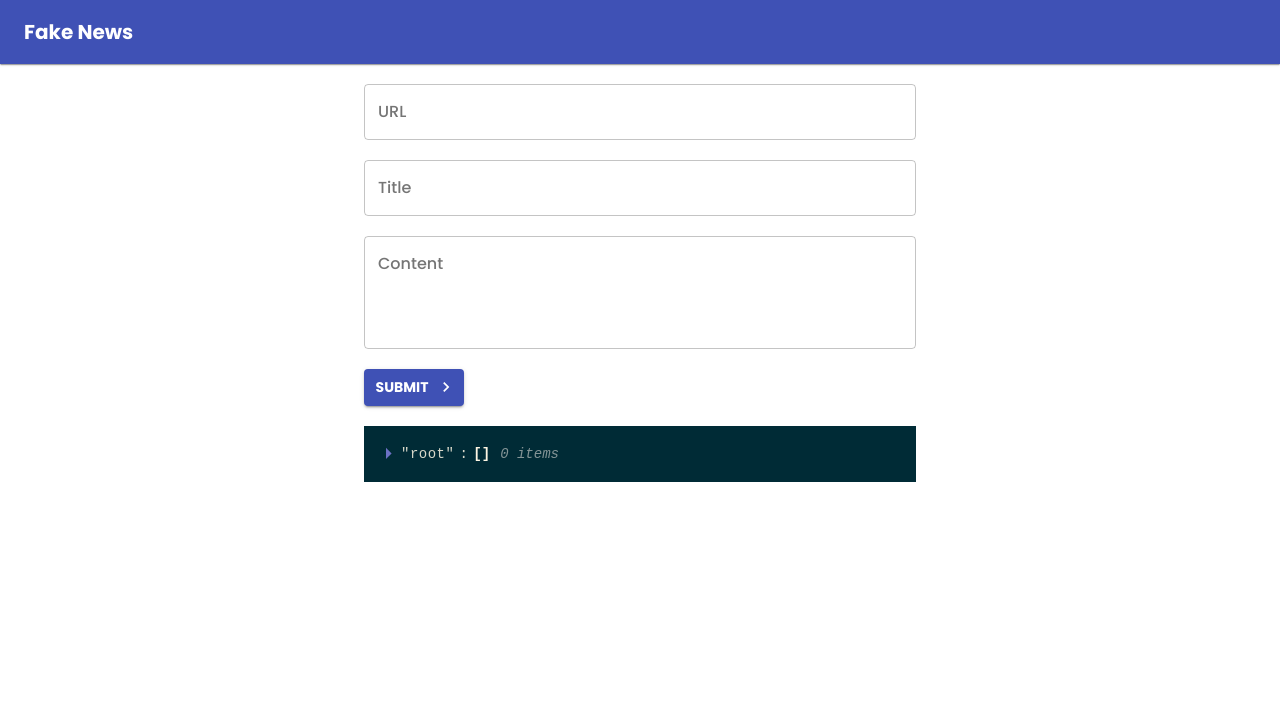
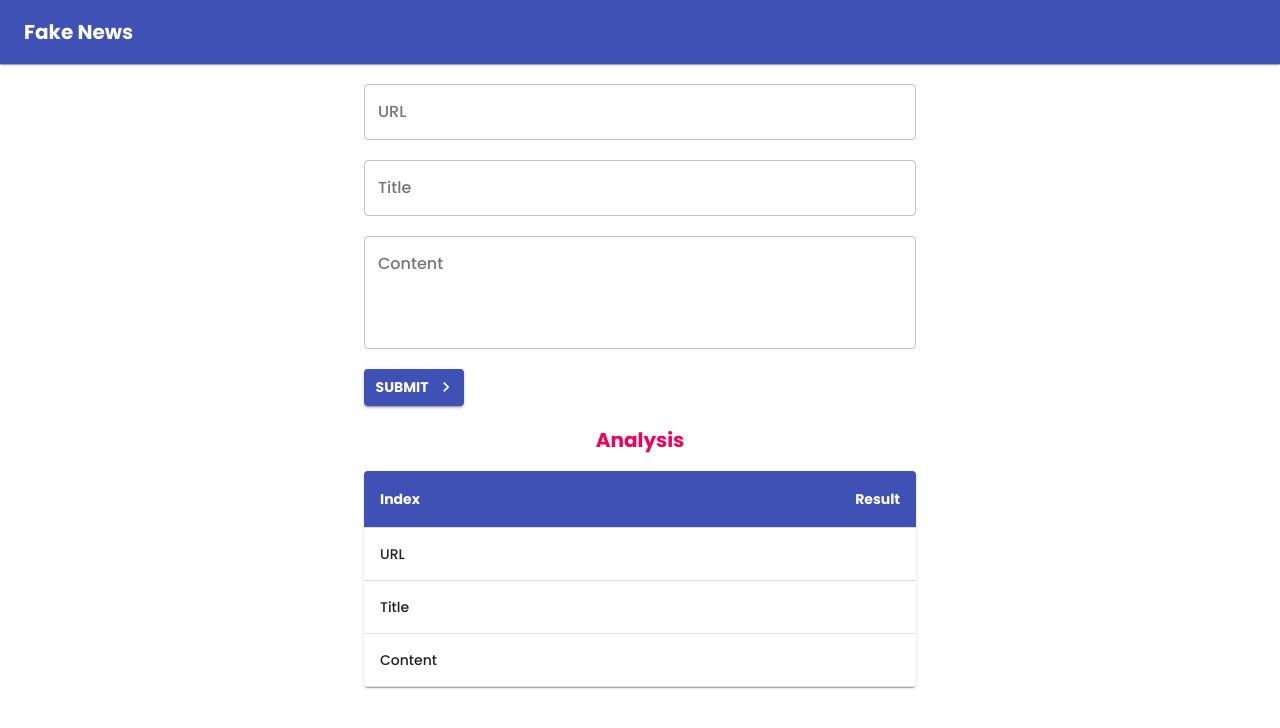
Before and after one commit to mrpandey1/algo, a React (Create React App) app: page / in a window 1280 px wide. Shown: the top 728 px of the page. Built offline with nearby package versions, Linux system fonts and the light colour scheme.

Commit message:
ui changes

```diff
--- /dev/null
+++ b/src/components/Table.js
@@ -0,0 +1,74 @@
+import React, { useState } from 'react';
+import { withStyles, makeStyles } from '@material-ui/core/styles';
+import Table from '@material-ui/core/Table';
+import TableBody from '@material-ui/core/TableBody';
+import TableCell from '@material-ui/core/TableCell';
+import TableContainer from '@material-ui/core/TableContainer';
+import TableHead from '@material-ui/core/TableHead';
+import TableRow from '@material-ui/core/TableRow';
+import Paper from '@material-ui/core/Paper';
+import { blue, green, pink, yellow } from '@material-ui/core/colors';
+
+
+const StyledTableCell = withStyles((theme) => ({
+    head: {
+        // backgroundColor: theme.palette.common.black,
+        color: theme.palette.common.white,
+    },
+    body: {
+        fontSize: 14,
+    },
+}))(TableCell);
+
+const useStyles = makeStyles({
+    table: {
+        minWidth: 380,
+    },
+});
+
+function createData(name, result) {
+    return { name, result };
+}
+
+let rows = [{ name: 'URL', }, { name: 'Title' }, { name: 'Content' }]
+
+export default function BasicTable({ ans }) {
+    const classes = useStyles();
+
+    if (ans) {
+        if (ans.domain.category) {
+            rows.splice(0, 1, createData('URL', ans.domain.category))
+        }
+
+        if (ans.title.decision) {
+            rows.splice(1, 1, createData('Title', ans.title.decision))
+        }
+
+        if (ans.content.decision) {
+            rows.splice(2, 1, createData('Content', ans.content.decision))
+        }
+    }
+
+    return (
+        <TableContainer component={Paper} style={{ marginTop: 15 }}>
+            <Table className={classes.table} aria-label="simple table" >
+                <TableHead style={{ backgroundColor: '#3F51B5' }}>
+                    <TableRow>
+                        <StyledTableCell>Index</StyledTableCell>
+                        <StyledTableCell align="right">Result</StyledTableCell>
+                    </TableRow>
+                </TableHead>
+                <TableBody>
+                    {rows.map((row) => (
+                        <TableRow key={row.result}>
+                            <StyledTableCell component="th" scope="row">
+                                {row.name}
+                            </StyledTableCell>
+                            <StyledTableCell align="right">{row.result}</StyledTableCell>
+                        </TableRow>
+                    ))}
+                </TableBody>
+            </Table>
+        </TableContainer>
+    );
+}
--- a/src/pages/main.js
+++ b/src/pages/main.js
@@ -1,8 +1,8 @@
 import React from 'react';
-import { Typography, Button, Container, makeStyles, TextField, } from '@material-ui/core';
+import { Button, Container, makeStyles, TextField, Typography } from '@material-ui/core';
 import KeyboardArrowRightIcon from '@material-ui/icons/KeyboardArrowRight';
 import ReactJson from 'react-json-view'
-
+import Table from '../components/Table';
 
 
 import axios from 'axios'
@@ -23,7 +23,7 @@ const Main = () => {
     const [url, setUrl] = useState('')
     const [title, setTitle] = useState('')
     const [content, setContent] = useState('')
-    const [ans, setAns] = useState([])
+    const [ans, setAns] = useState(undefined)
 
     const handleSubmit = (e) => {
         e.preventDefault()
@@ -42,8 +42,8 @@ const Main = () => {
 
         axios(config)
             .then(function (response) {
-                console.log(JSON.stringify(response.data));
-                setAns(JSON.stringify(response.data));
+                console.log(response.data);
+                setAns(response.data);
             })
             .catch(function (error) {
                 console.log(error);
@@ -99,13 +99,15 @@ const Main = () => {
                 </form>
 
                 <div>
-                    {
+                    {/* {
                         ans && <div>
                             <br></br>
                             <ReactJson src={ans} theme="solarized" style={{ padding: 20, fontSize: 14 }} />
 
                         </div>
-                    }
+                    } */}
+                    <Typography align="center" variant="h6" color="secondary" style={{ paddingTop: 18 }} >Analysis</Typography>
+                    <Table ans={ans} />
                 </div>
 
             </Container>
```
